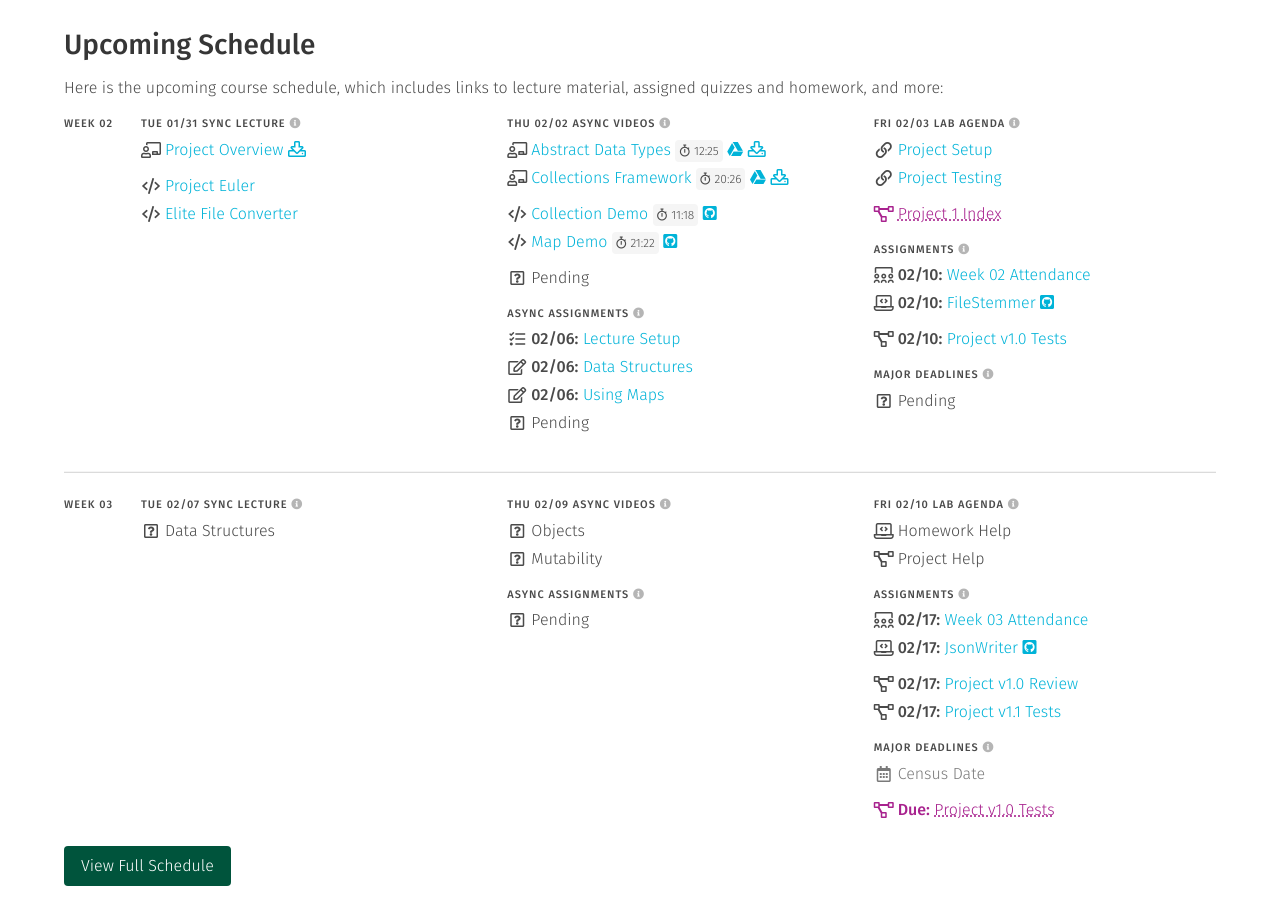
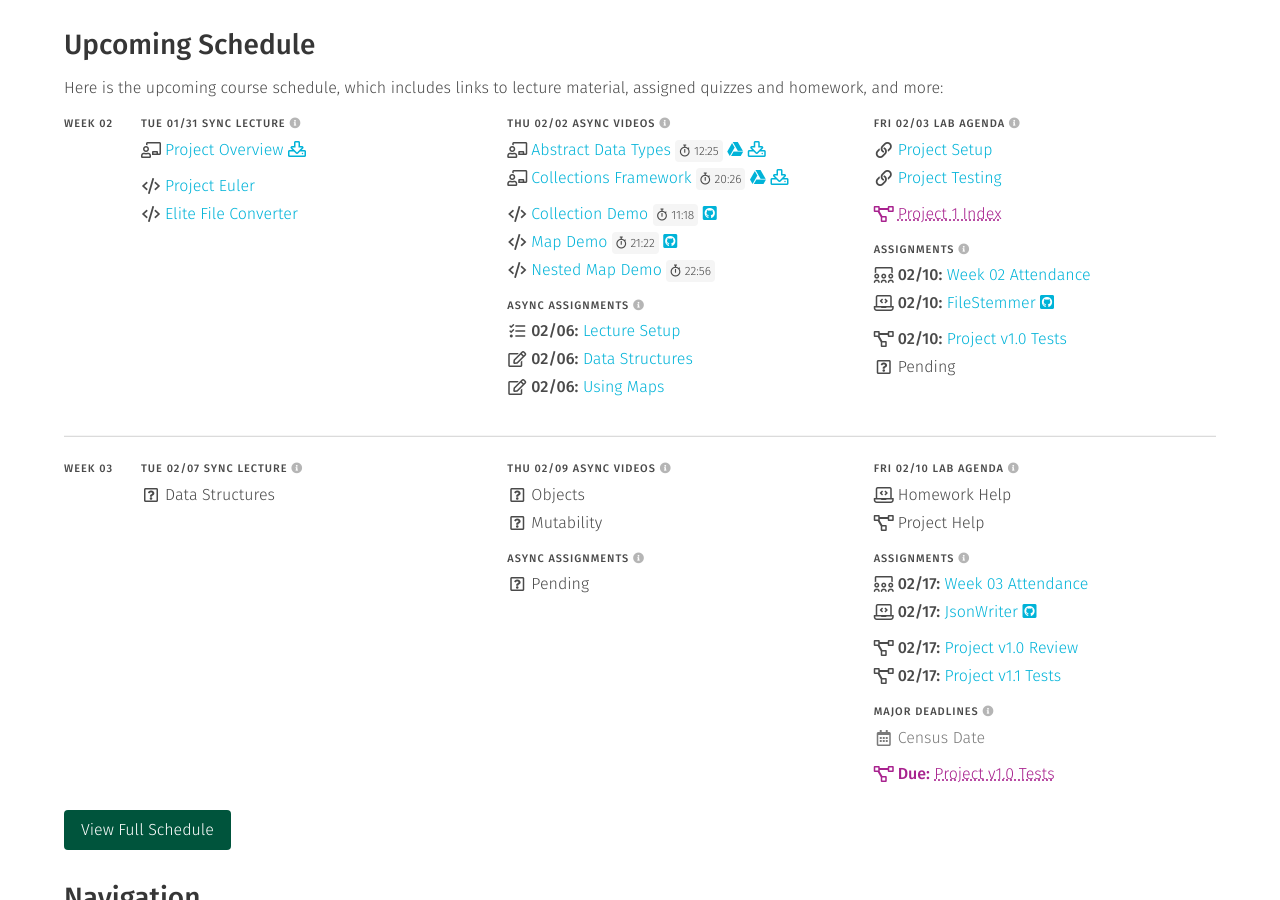
Before and after one commit to usf-cs272-spring2023/usf-cs272-spring2023.github.io, a Jekyll site: the page built from index.md, in a window 1280 px wide and 900 px high, scrolled down 557 px. Built offline with Jekyll 4.4.1, drawn with Linux system fonts in a browser that asks for light colours.

Commit message:
Updating schedule

```diff
--- a/_data/schedule.yml
+++ b/_data/schedule.yml
@@ -210,8 +210,10 @@ weeks:
                 icon: 'code'
                 repo: 'cs272-lectures/blob/main/DataStructures/src/main/java/edu/usfca/cs272/MapDemo.java'
 
-              - text: 'Pending'
-                type: 'pt-2'
+              - text: 'Nested Map Demo'
+                href: 'https://usfca.hosted.panopto.com/Panopto/Pages/Viewer.aspx?id=467061a3-8c81-491c-8a8b-af9d00303e2e'
+                time: '22:56'
+                icon: 'code'
 
           - <<: *participation
             items:
@@ -223,8 +225,6 @@ weeks:
 
               - file: 'quizzes'
                 name: 'maps'
-
-              - text: 'Pending'
 
       - date: 2023-02-03
         rows:
@@ -254,8 +254,6 @@ weeks:
                 name: 'tests_v10'
                 type: 'pt-2'
 
-          - <<: *deadlines
-            items:
               - text: 'Pending'
 
   - week: 'Week 03'
```
